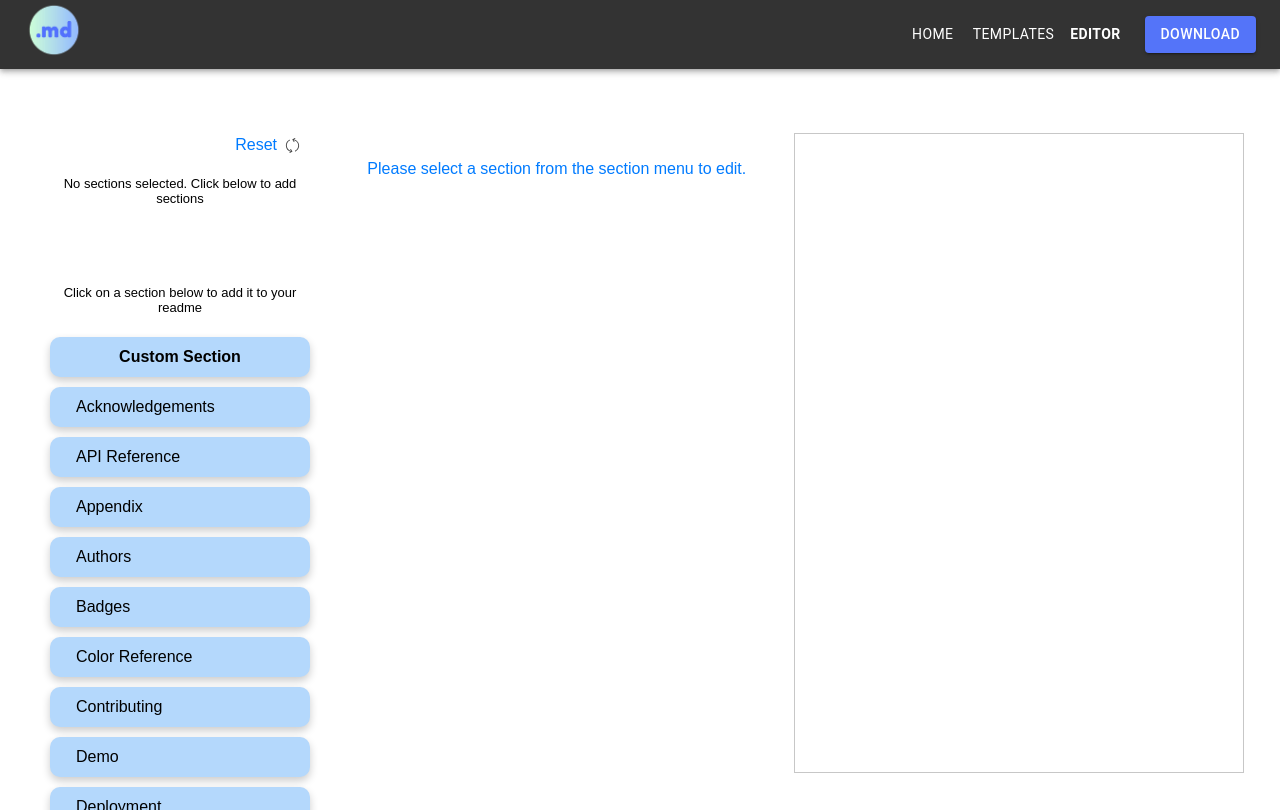
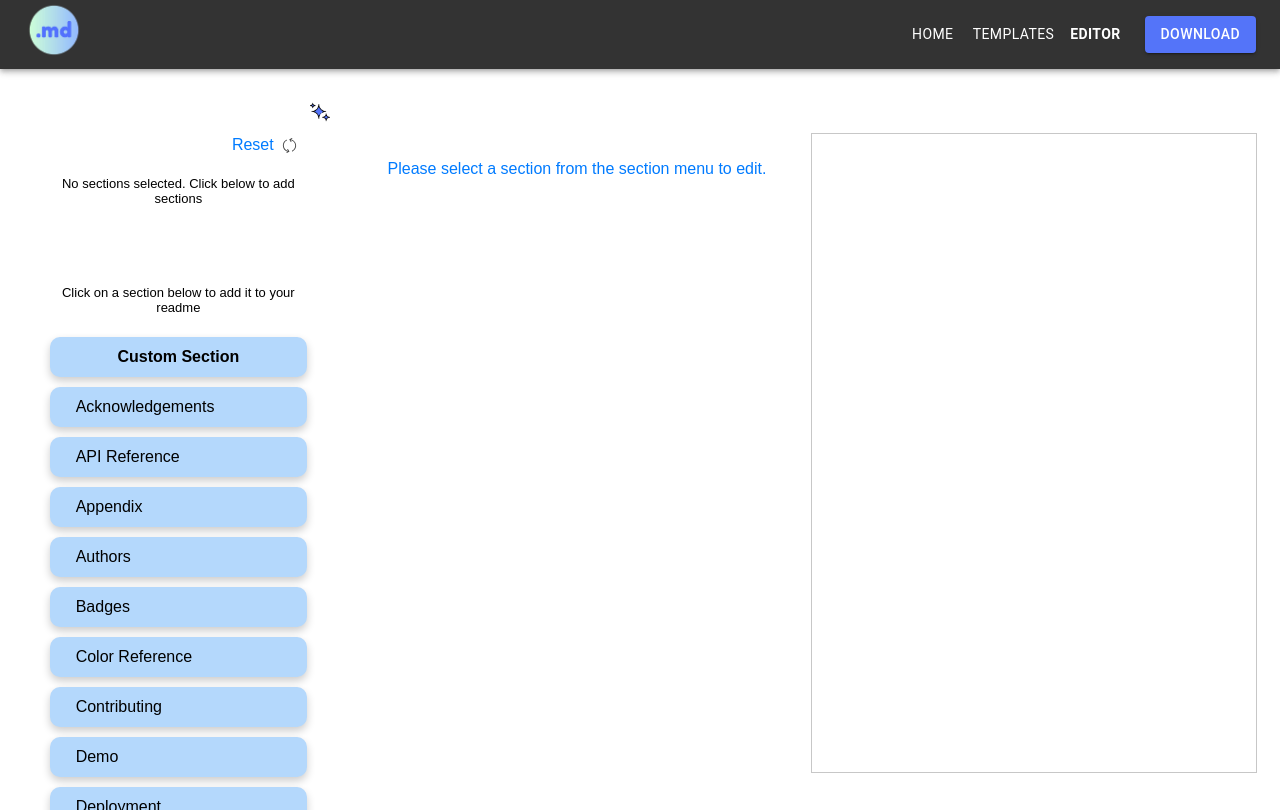
Before and after one commit to muskansindhu/DotMd, a React (Create React App) app in the folder frontend/: page /editor in a window 1280 px wide. Built offline with nearby package versions, Linux system fonts and the light colour scheme.

Commit message:
feat(frontend): integrate ai-sugesstion with the frontend

```diff
--- a/frontend/src/App.css
+++ b/frontend/src/App.css
@@ -17,3 +17,12 @@
   margin-top: 5%;
   width: 37%;
 }
+
+.ai-bar {
+  display: flex;
+  align-items: flex-start;
+  justify-content: flex-end;
+  padding: 8px;
+  margin-top: 20px;
+  width: 10px;
+}
--- a/frontend/src/components/section-templates/section.js
+++ b/frontend/src/components/section-templates/section.js
@@ -69,7 +69,7 @@ export const sectionList = [
     markdown: `
   ## Screenshots
 
-  ![App Screenshot](https://via.placeholder.com/468x300?text=App+Screenshot+Here)
+  ![App Screenshot](https://placehold.co/468x300?text=App+Screenshot+Here)
 
   `,
   },
@@ -438,10 +438,10 @@ export const sectionList = [
 
   | Color             | Hex                                                                |
   | ----------------- | ------------------------------------------------------------------ |
-  | Example Color | ![#0a192f](https://via.placeholder.com/10/0a192f?text=+) #0a192f |
-  | Example Color | ![#f8f8f8](https://via.placeholder.com/10/f8f8f8?text=+) #f8f8f8 |
-  | Example Color | ![#00b48a](https://via.placeholder.com/10/00b48a?text=+) #00b48a |
-  | Example Color | ![#00d1a0](https://via.placeholder.com/10/00b48a?text=+) #00d1a0 |
+  | Example Color | ![#0a192f](https://placehold.co/12x12/0a192f/0a192f.png) #0a192f |
+  | Example Color | ![#f8f8f8](https://placehold.co/12x12/f8f8f8/f8f8f8.png) #f8f8f8 |
+  | Example Color | ![#00b48a](https://placehold.co/12x12/00b48a/00b48a.png) #00b48a |
+  | Example Color | ![#00d1a0](https://placehold.co/12x12/00d1a0/00d1a0.png) #00d1a0 |
 
   `,
   },
--- /dev/null
+++ b/frontend/src/components/ui/AISuggestionButton.js
@@ -0,0 +1,107 @@
+import React, { useState, useContext } from "react";
+import {
+  Dialog,
+  DialogTitle,
+  DialogContent,
+  DialogActions,
+  TextField,
+  Button,
+  IconButton,
+  Tooltip,
+} from "@mui/material";
+import { contentContext } from "../../context/content";
+import { slugContext } from "../../context/slug";
+
+export default function AISuggestionButton() {
+  const { setSlug } = useContext(slugContext);
+  const { selectedSection, setSelectedSection } = useContext(contentContext);
+
+  const [open, setOpen] = useState(false);
+  const [sectionDetails, setSectionDetails] = useState("");
+  const [loading, setLoading] = useState(false);
+
+  const handleOpen = () => setOpen(true);
+  const handleClose = () => {
+    setOpen(false);
+    setSectionDetails("");
+  };
+
+  const handleSubmit = async () => {
+    setLoading(true);
+    try {
+      const res = await fetch("http://localhost:5002/ai-suggestion", {
+        method: "POST",
+        headers: { "Content-Type": "application/json" },
+        body: JSON.stringify({ section_details: sectionDetails }),
+      });
+
+      const data = await res.json();
+      const sectionName = data.section_name?.trim() || "AI Section";
+      const sectionContent = data.section_content?.trim() || "";
+      const sectionMarkdown = `\n\n## ${sectionName}\n\n${sectionContent}`;
+
+      const newSection = {
+        slug: sectionName,
+        name: sectionName,
+        markdown: sectionMarkdown,
+      };
+
+      const alreadyExists = selectedSection.some((s) => s.slug === sectionName);
+
+      if (!alreadyExists) {
+        const updatedSections = [...selectedSection, newSection];
+        setSelectedSection(updatedSections);
+        localStorage.setItem("slug", JSON.stringify(updatedSections));
+      }
+
+      setSlug({
+        slug: sectionName,
+        name: sectionName,
+        markdown: sectionMarkdown,
+      });
+
+      handleClose();
+    } catch (err) {
+      console.error("AI suggestion error:", err);
+    } finally {
+      setLoading(false);
+    }
+  };
+
+  return (
+    <>
+      <Tooltip title="AI Suggest Section">
+        <IconButton onClick={handleOpen} color="secondary" size="small">
+          <img
+            src="/assets/star.png"
+            alt="AI Suggest"
+            style={{ width: 20, height: 20 }}
+          />
+        </IconButton>
+      </Tooltip>
+
+      <Dialog open={open} onClose={handleClose} fullWidth maxWidth="sm">
+        <DialogTitle>AI Suggestion</DialogTitle>
+        <DialogContent>
+          <TextField
+            autoFocus
+            margin="dense"
+            label="What section do you want help with?"
+            fullWidth
+            value={sectionDetails}
+            onChange={(e) => setSectionDetails(e.target.value)}
+            disabled={loading}
+          />
+        </DialogContent>
+        <DialogActions>
+          <Button onClick={handleClose} disabled={loading}>
+            Cancel
+          </Button>
+          <Button onClick={handleSubmit} variant="contained" disabled={loading}>
+            {loading ? "Generating..." : "Submit"}
+          </Button>
+        </DialogActions>
+      </Dialog>
+    </>
+  );
+}
--- a/frontend/src/components/ui/Menu.js
+++ b/frontend/src/components/ui/Menu.js
@@ -30,16 +30,9 @@ const Menu = () => {
   const [open, setOpen] = React.useState(false);
   const [formData, setFormData] = useState({ name: "" });
   const { slug, setSlug } = useContext(slugContext);
-  const { setContent } = useContext(contentContext);
   const [draggedIndex, setDraggedIndex] = useState(null);
-  const [selectedSection, setSelectedSection] = useState(() => {
-    const stored = localStorage.getItem("slug");
-    try {
-      return stored ? JSON.parse(stored) : [];
-    } catch {
-      return [];
-    }
-  });
+  const { selectedSection, setSelectedSection, setContent } =
+    useContext(contentContext);
 
   useEffect(() => {
     localStorage.setItem("slug", JSON.stringify(selectedSection));
@@ -228,7 +221,7 @@ const Menu = () => {
           }}
           onClick={handleResetAll}
         >
-          <span class="reset-btn">Reset</span>
+          <span className="reset-btn">Reset</span>
           <SlRefresh size={15} />
         </div>
       </div>
--- a/frontend/src/context/content.js
+++ b/frontend/src/context/content.js
@@ -1,16 +1,21 @@
-import { createContext } from "react";
-import { useState } from "react";
+import { createContext, useState } from "react";
 
 export const contentContext = createContext({
   content: [],
-  setContent: (content) => {},
+  setContent: () => {},
+  selectedSection: [],
+  setSelectedSection: () => {},
 });
 
-export const ContentProvider = (props) => {
+export const ContentProvider = ({ children }) => {
   const [content, setContent] = useState([]);
+  const [selectedSection, setSelectedSection] = useState([]);
+
   return (
-    <contentContext.Provider value={{ content, setContent }}>
-      {props.children}
+    <contentContext.Provider
+      value={{ content, setContent, selectedSection, setSelectedSection }}
+    >
+      {children}
     </contentContext.Provider>
   );
 };
--- a/frontend/src/pages/Editor.js
+++ b/frontend/src/pages/Editor.js
@@ -5,7 +5,7 @@ import "../App.css";
 import { createTheme, ThemeProvider } from "@mui/material/styles";
 import { SlugProvider } from "../context/slug";
 import { ContentProvider } from "../context/content";
-import React from "react";
+import AISuggestionButton from "../components/ui/AISuggestionButton";
 
 const theme = createTheme({
   palette: {
@@ -44,9 +44,13 @@ function Editor() {
               <div className="menu-section">
                 <Menu />
               </div>
+              <div className="ai-bar">
+                <AISuggestionButton />
+              </div>
               <div className="editor-section">
                 <MarkdownEditor />
               </div>
+
               <div className="preview-section">
                 <Preview />
               </div>
```
Also changed, not shown: frontend/public/assets/star.png (added), 1 other file (tests, documents, lock files or other folders).
